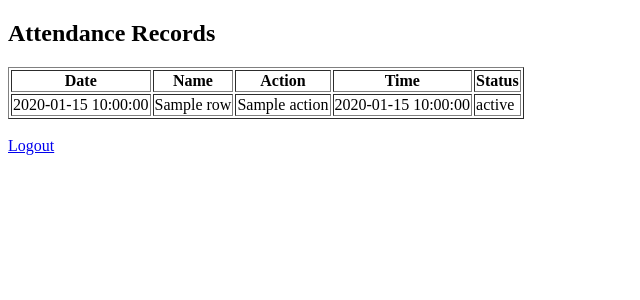
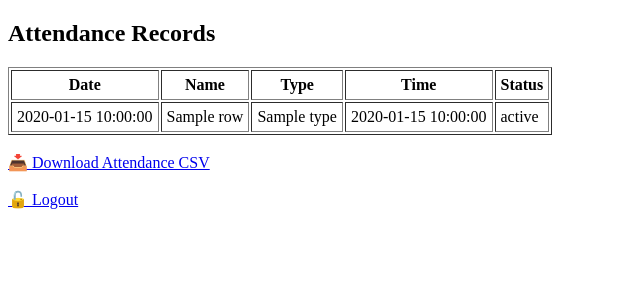
Before and after one commit to sfereira/attendance-app, a Flask app: template templates/dashboard.html in a window 1280 px wide. Shown: the top 300 px of the page, without its empty margins (0-640 px from the left). Run offline with Flask 3, Linux system fonts and the light colour scheme; the template is opened without the code that fills it: most values are stand-ins (such as "Sample title", 1, 10 or a date in 2020).

Commit message:
Update dashboard.html
- Preservation of the key

```diff
--- a/templates/dashboard.html
+++ b/templates/dashboard.html
@@ -1,33 +1,36 @@
 <!DOCTYPE html>
 <html>
 <head>
-    <title>Admin Dashboard</title>
+    <title>Attendance Dashboard</title>
 </head>
 <body>
     <h2>Attendance Records</h2>
-    <table border="1">
+
+    <table border="1" cellpadding="5">
         <thead>
             <tr>
                 <th>Date</th>
                 <th>Name</th>
-                <th>Action</th>
+                <th>Type</th>
                 <th>Time</th>
                 <th>Status</th>
             </tr>
         </thead>
         <tbody>
-            {% for row in records %}
-                <tr>
-                    <td>{{ row['Date'] }}</td>
-                    <td>{{ row['Name'] }}</td>
-                    <td>{{ row['Action'] }}</td>
-                    <td>{{ row['Time'] }}</td>
-                    <td>{{ row['Status'] }}</td>
-                </tr>
-            {% endfor %}
+        {% for row in records %}
+            <tr>
+                <td>{{ row.Date }}</td>
+                <td>{{ row.Name }}</td>
+                <td>{{ row.Type }}</td>
+                <td>{{ row.Time }}</td>
+                <td>{{ row.Status }}</td>
+            </tr>
+        {% endfor %}
         </tbody>
     </table>
+
     <br>
-    <a href="/logout">Logout</a>
+    <a href="/download-attendance?key={{ key }}">📥 Download Attendance CSV</a><br><br>
+    <a href="/logout?key={{ key }}">🔓 Logout</a>
 </body>
 </html>
```
